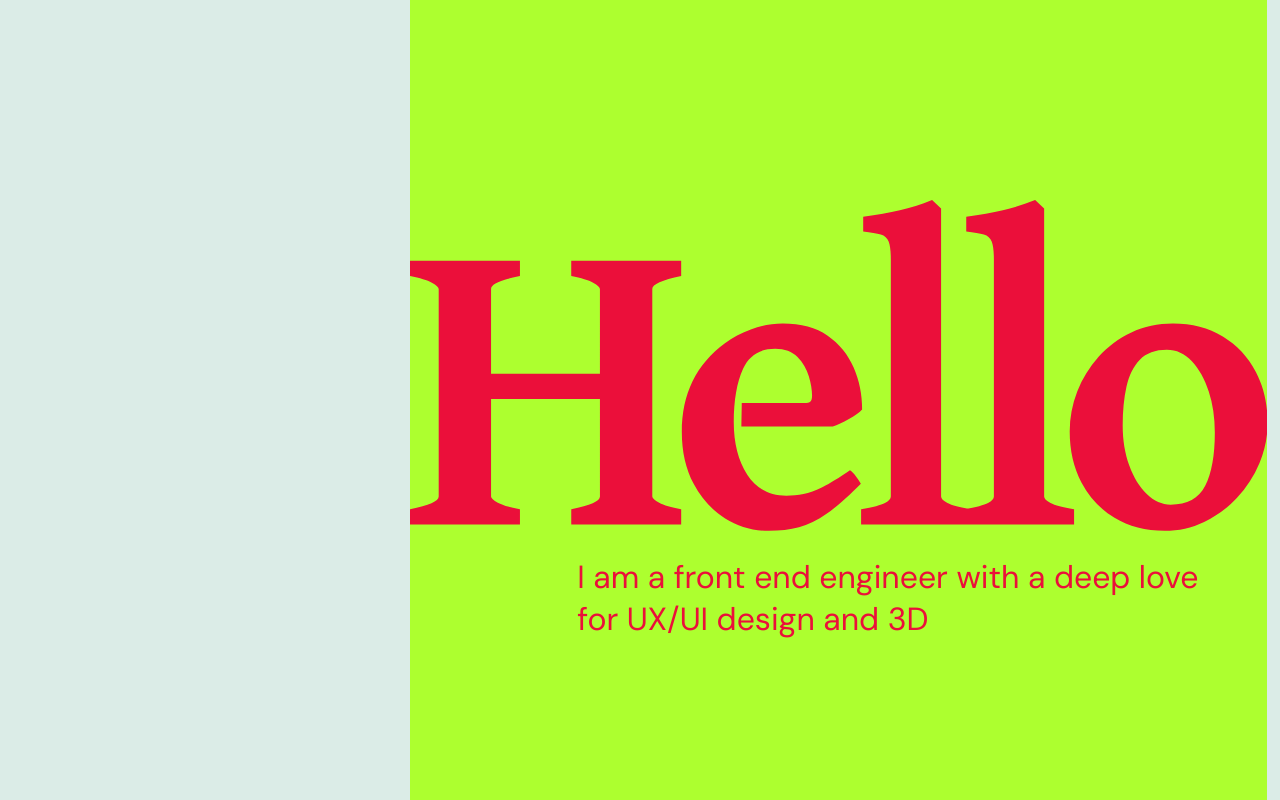
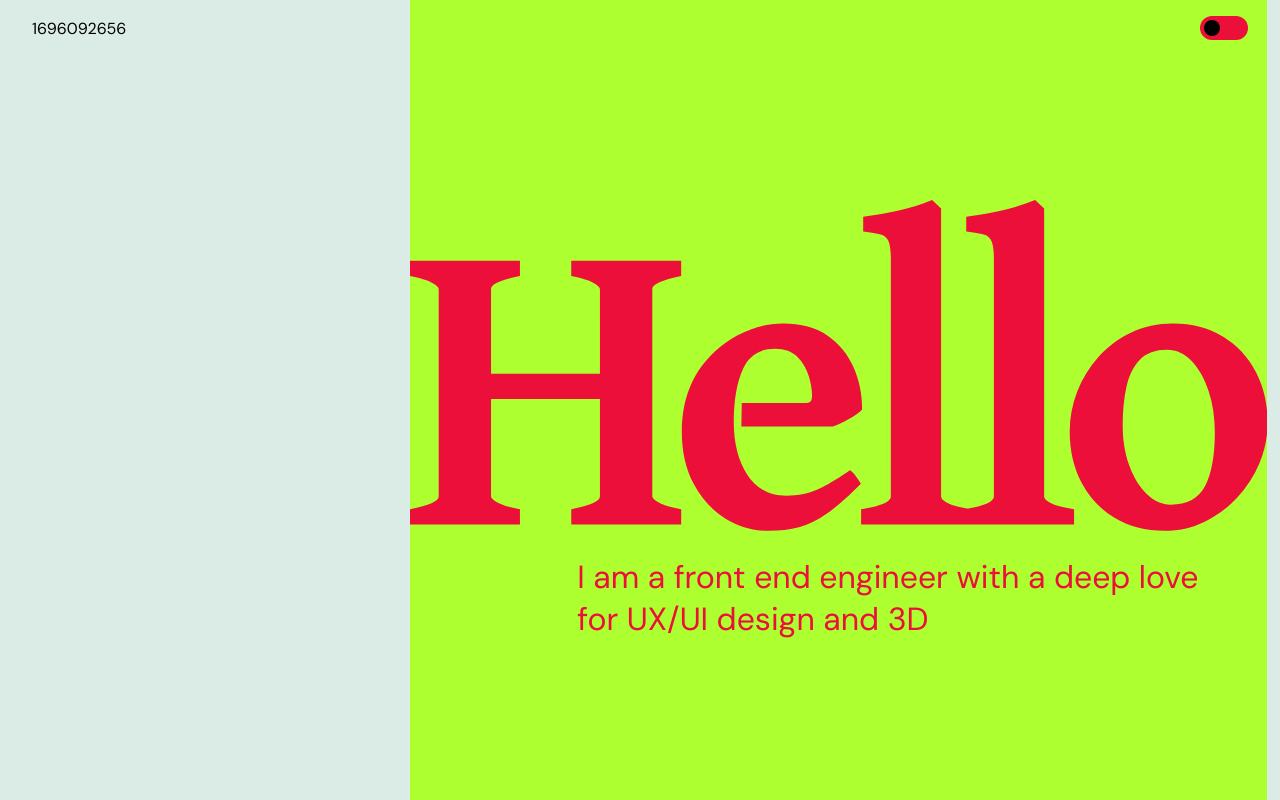
Before and after one commit to ilmandone/mauti-2024, a Vue app: page / in a window 1280 px wide. Built offline with nearby package versions, Linux system fonts and the light colour scheme; a web font is replaced by a local one.

Commit message:
feat: add header to main view

```diff
--- a/src/router/index.ts
+++ b/src/router/index.ts
@@ -1,5 +1,5 @@
 import { createRouter, createWebHistory } from 'vue-router'
-import HomeView from '../views/HomeView.vue'
+import HomeView from '../views/MainView.vue'
 
 const router = createRouter({
     history: createWebHistory(import.meta.env.BASE_URL),
--- a/src/views/HomeView.vue
+++ b/src/views/MainView.vue
@@ -10,9 +10,9 @@ import SContacts from '@components/sections/S-Contacts.vue'
 
 import { ScrollDetectDirective as vScrollDetect } from '@/directives/scroll-detect.directive'
 import { SectionTranslationDirective as vSectionTranslation } from '@/directives/section-translation.directive'
+import SHeader from '@components/sections/S-Header.vue'
 
 const main = ref()
-const hello = ref()
 const scrollValue = ref<number>(0)
 const mainHeight = ref<number>(0)
 
@@ -50,6 +50,7 @@ onUnmounted(() => {
 </script>
 
 <template>
+    <SHeader />
     <main
         ref="main"
         v-scroll-detect="{ getScroll: getScrollValue, cbFn: updateScroll }"
@@ -70,6 +71,6 @@ main {
     left: 0;
     width: 100%;
 
-    transition: transform var(--main-scroll-animation-time) cubic-bezier(0, 0.89, 0.41, 1.02);
+    transition: transform 1s cubic-bezier(0, 0.89, 0.41, 1.02);
 }
 </style>
```
Lines whose indentation alone changed are shown as unchanged.
